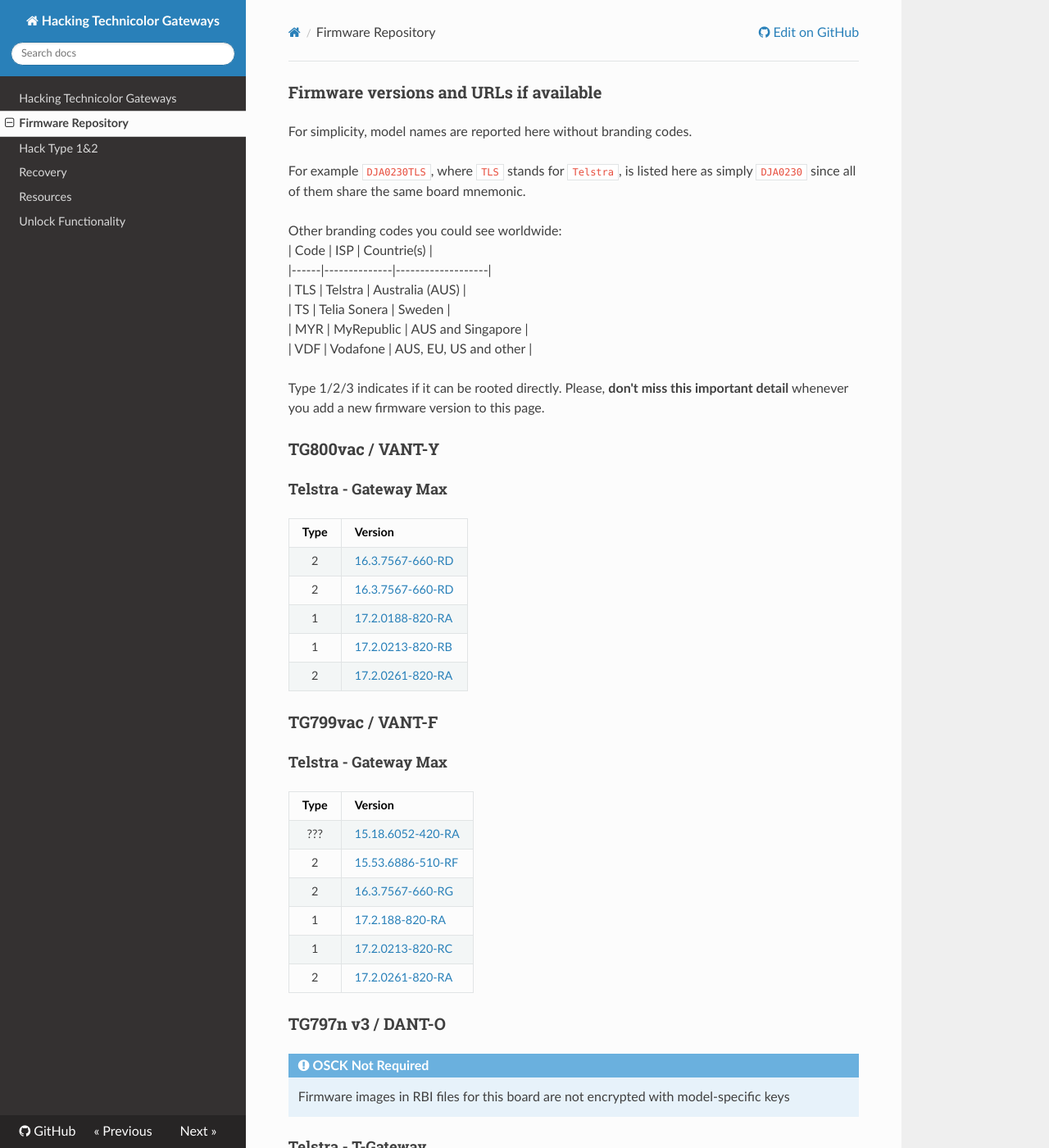
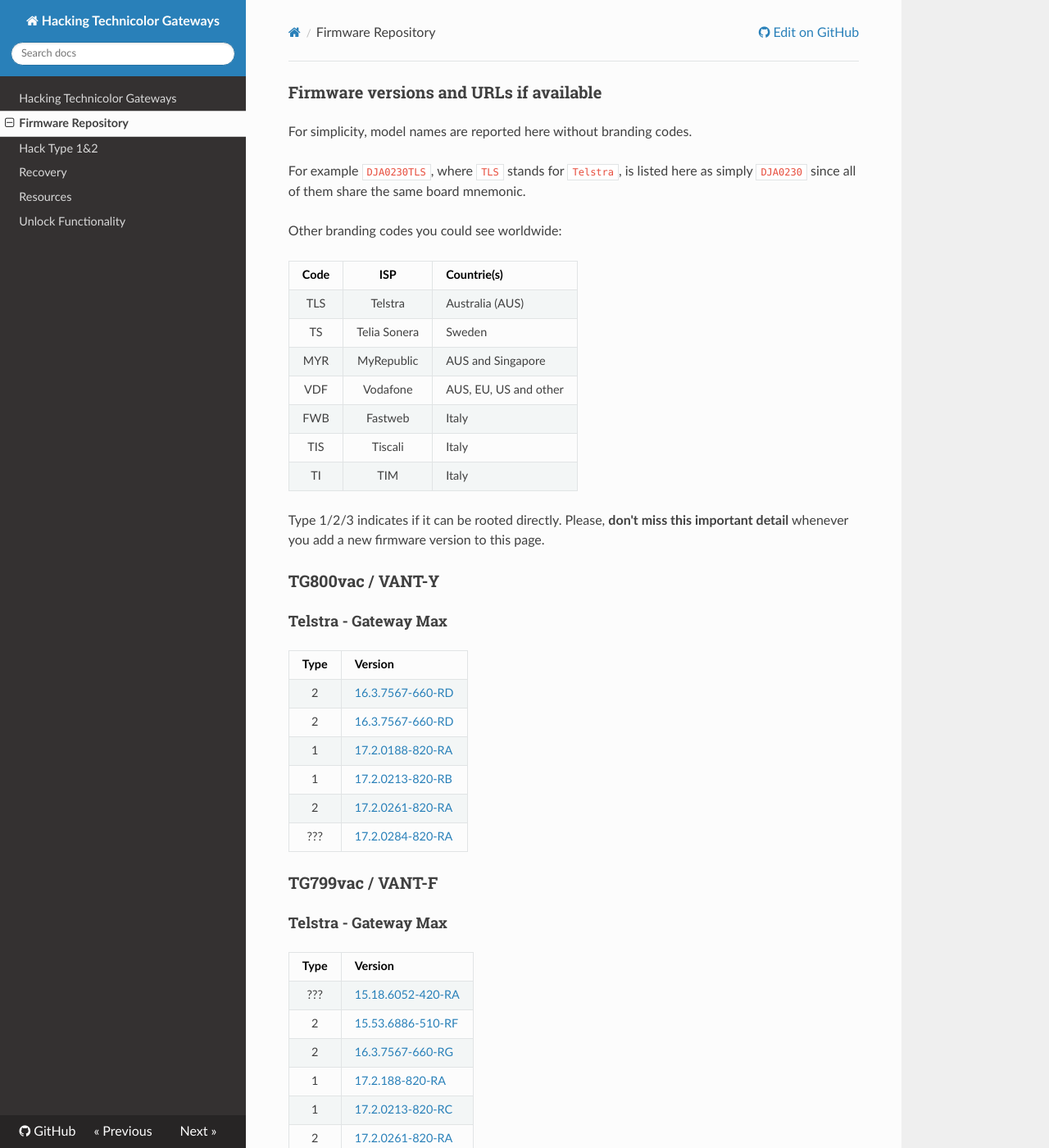
Before and after one commit to hack-technicolor/hack-technicolor, an MkDocs documentation site: the page built from docs/Firmware Repository.md, in a window 1280 px wide and 1400 px high. Shown: the whole window at 82% size. Built offline with MkDocs 1.6.1, drawn with Linux system fonts in a browser that asks for light colours; nearby versions of some CDN libraries.

Commit message:
vant-y 17.2.0284-820-RA

```diff
--- a/docs/Firmware Repository.md
+++ b/docs/Firmware Repository.md
@@ -5,12 +5,16 @@
 For example `DJA0230TLS`, where `TLS` stands for `Telstra`, is listed here as simply `DJA0230` since all of them share the same board mnemonic.
 
 Other branding codes you could see worldwide:
+
 | Code | ISP          | Countrie(s)       |
-|------|--------------|-------------------|
+|:----:|:------------:|:------------------|
 | TLS  | Telstra      | Australia  (AUS)  |
 | TS   | Telia Sonera | Sweden            |
 | MYR  | MyRepublic   | AUS and Singapore |
 | VDF  | Vodafone     | AUS, EU, US and other |
+| FWB  | Fastweb      | Italy             |
+| TIS  | Tiscali      | Italy             |
+| TI   | TIM          | Italy             |
 
 Type 1/2/3 indicates if it can be rooted directly. Please, **don't miss this important detail** whenever you add a new firmware version to this page.
 
@@ -25,6 +29,7 @@
 | 1      | [17.2.0188-820-RA](http://fwstore.bdms.telstra.net/Technicolor_vant-y_CRF691-17.2.0188-820-RA/vant-y_CRF691-17.2.0188-820-RA.rbi) |
 | 1      | [17.2.0213-820-RB](http://fwstore.bdms.telstra.net/Technicolor_vant-y_CRF779-17.2.0213-820-RB/vant-y_CRF779-17.2.0213-820-RB.rbi) |
 | 2      | [17.2.0261-820-RA](http://fwstore.bdms.telstra.net/Technicolor_vant-y_CRF851-17.2.0261-820-RA/vant-y_CRF851-17.2.0261-820-RA.rbi) |
+| ???    | [17.2.0284-820-RA](http://fwstore.bdms.telstra.net/Technicolor_vant-y_CRF914-17.2.0284-820-RA/vant-y_CRF914-17.2.0284-820-RA.rbi) |
 
 ### TG799vac / VANT-F
 
```
